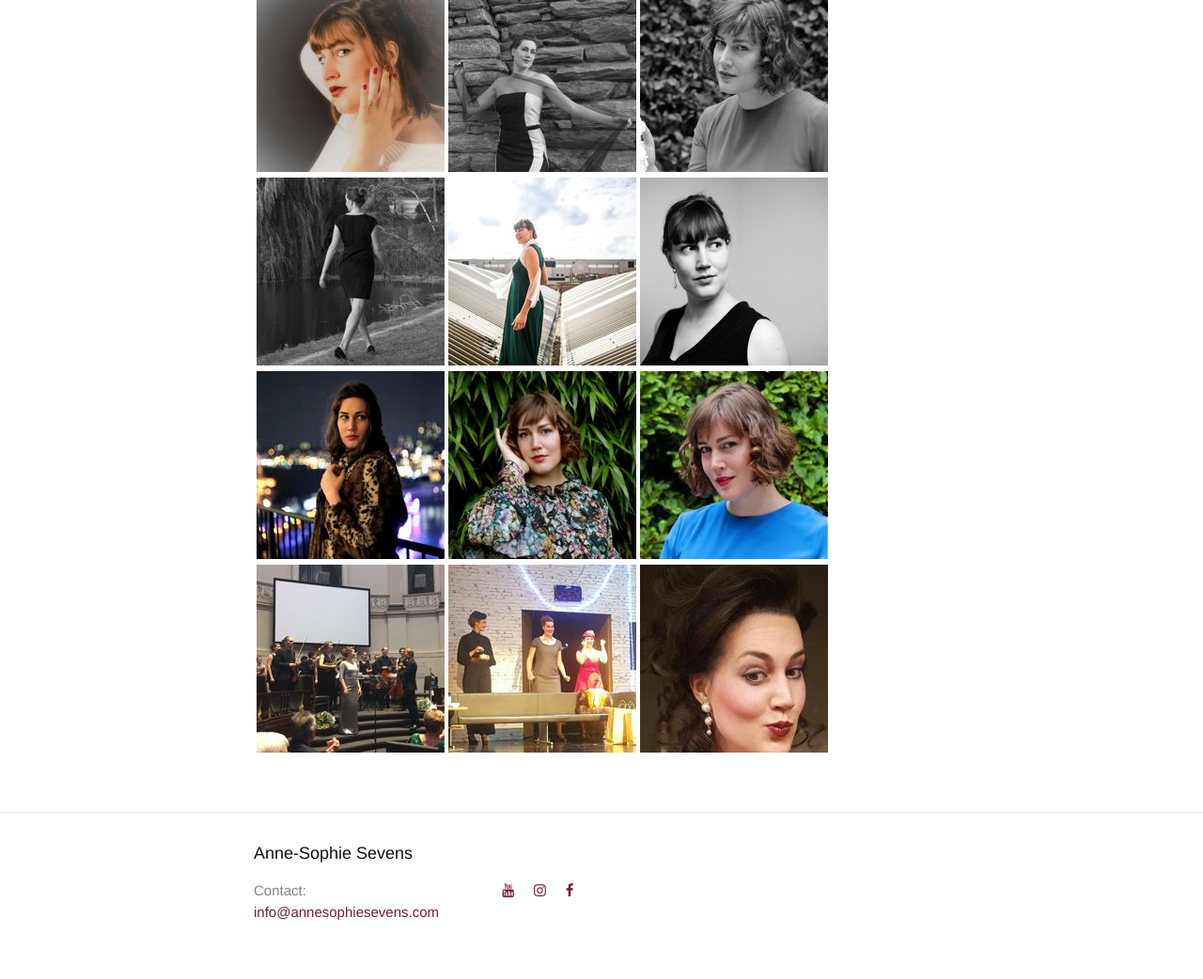
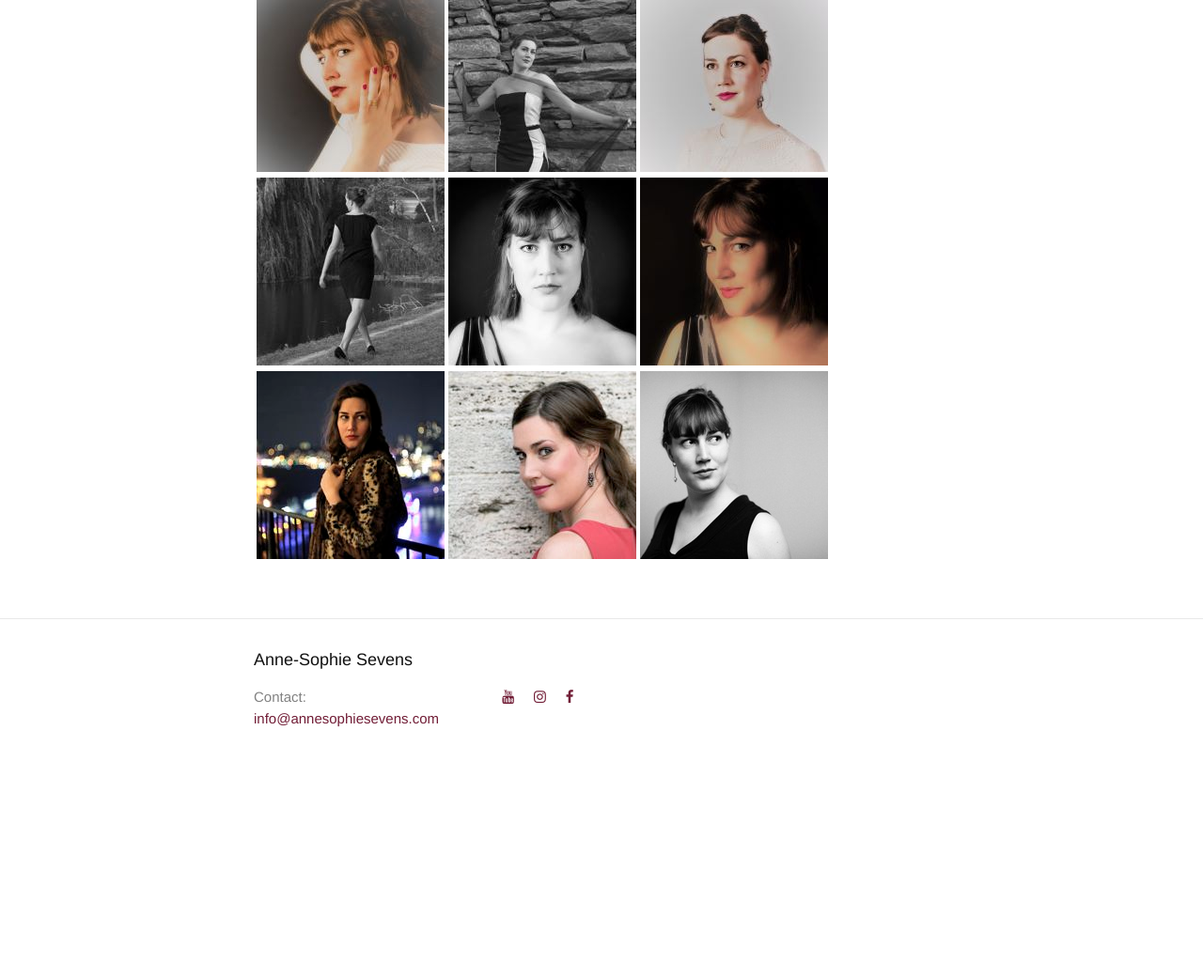
Before and after one commit to annesophie-sevens/annesophie-sevens.github.io, a Jekyll site: the page built from pictures-nl.md, in a window 1280 px wide. Shown: the part 589-1631 px from the top of the page at 94% size. Built offline with Jekyll 4.4.1, drawn with Linux system fonts in a browser that asks for light colours; nearby versions of some CDN libraries; after the commit the page ends 1425 px from its top, so only the background shows below that.

Commit message:
Update pictures-nl.md

```diff
--- a/pictures-nl.md
+++ b/pictures-nl.md
@@ -7,10 +7,8 @@ ref: pictures
 ---
 | <a href="/assets/I.jpg"> ![]({{ site.baseurl }}/assets/Ic.jpg) </a> | <a href="/assets/IV.jpg"> ![]({{ site.baseurl }}/assets/IVc.jpg) </a> | <a href="/assets/III.jpg">  ![]({{ site.baseurl }}/assets/IIIc.jpg) </a> |
 
-| <a href="/assets/VI.jpg"> ![]({{ site.baseurl }}/assets/VIc.jpg) </a> | <a href="/assets/a5.jpg"> ![]({{ site.baseurl }}/assets/a5-thumbnail.jpg) </a> | <a href="/assets/BLOEM 1.jpg">  ![]({{ site.baseurl }}/assets/bloem.jpg) </a> |
+| <a href="/assets/VI.jpg"> ![]({{ site.baseurl }}/assets/VIc.jpg) </a> | <a href="/assets/a5.jpg"> ![]({{ site.baseurl }}/assets/a5-thumbnail.jpg) </a> | <a href="/assets/VII.jpg">  ![]({{ site.baseurl }}/assets/VIIc.jpg) </a> |
 
-| <a href="/assets/LOOP.jpg"> ![]({{ site.baseurl }}/assets/LOOP 1.jpg) </a> | <a href="/assets/2.jpg"> ![]({{ site.baseurl }}/assets/2-thumbnail.jpg) </a> | <a href="/assets/6.jpg">![]({{ site.baseurl }}/assets/6-thumbnail.jpg) </a> |
+| <a href="/assets/LOOP.jpg"> ![]({{ site.baseurl }}/assets/LOOP 1.jpg) </a> | <a href="/assets/VIII.jpg"> ![]({{ site.baseurl }}/assets/VIIIc.jpg) </a> | <a href="/assets/IX.jpg"> ![]({{ site.baseurl }}/assets/IXc.jpg) </a> |
 
-|  <a href="/assets/b2.jpg">  ![]({{ site.baseurl }}/assets/b2-thumbnail.jpg) </a> | <a href="/assets/HAND 1.JPG"> ![]({{ site.baseurl }}/assets/HAND.jpg) </a>|<a href="/assets/25.JPG"> ![]({{ site.baseurl }}/assets/25_thumbnail.jpg) </a>|
-
-| <a href="/assets/aad.jpg"> ![]({{ site.baseurl }}/assets/aad-thumbnail.jpg) </a> | <a href="/assets/a15.jpg"> ![]({{ site.baseurl }}/assets/a15-thumbnail.jpg) </a> | <a href="/assets/110.jpg">  ![]({{ site.baseurl }}/assets/110-thumbnail.jpg) </a> |
+|  <a href="/assets/b2.jpg">  ![]({{ site.baseurl }}/assets/b2-thumbnail.jpg) </a> | <a href="/assets/muurfoto.jpg"> ![]({{ site.baseurl }}/assets/muurfoto_thumbnail.jpg) </a> | <a href="/assets/6.jpg">![]({{ site.baseurl }}/assets/6-thumbnail.jpg) </a> |
```
